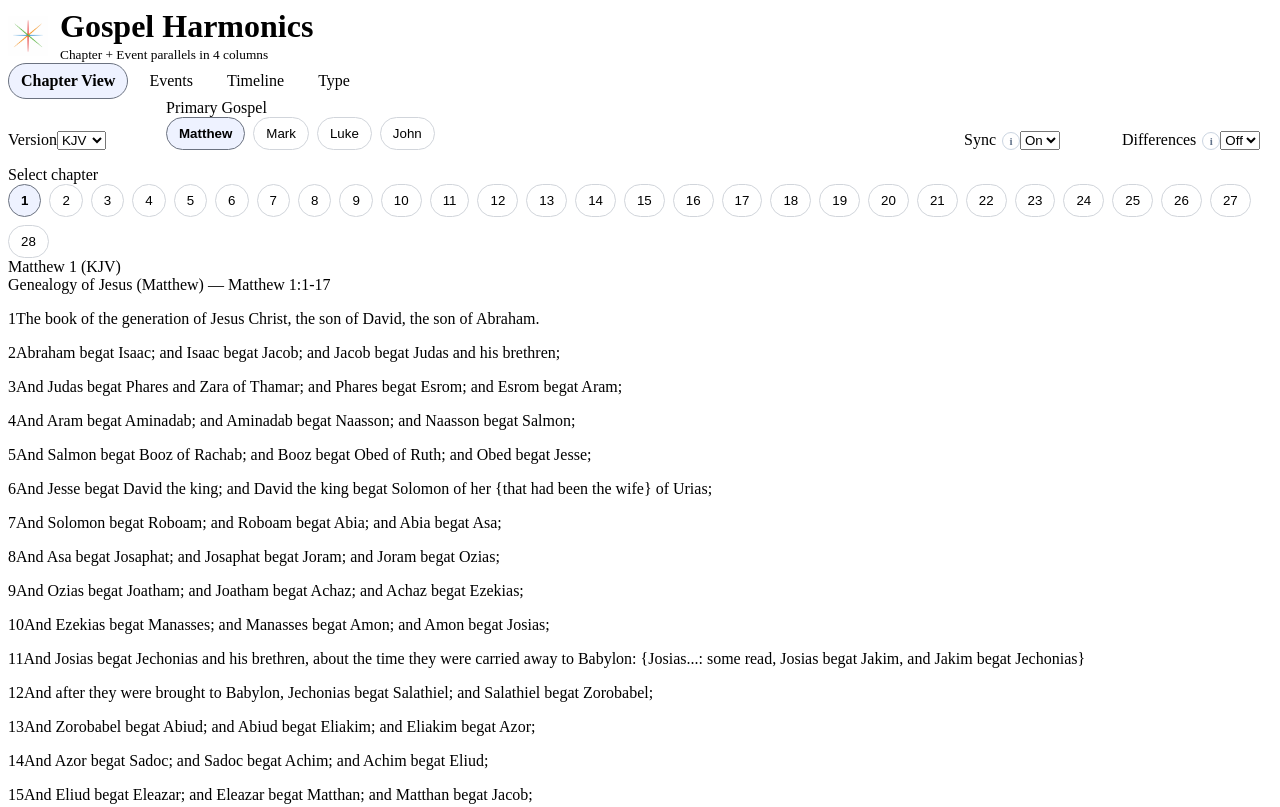
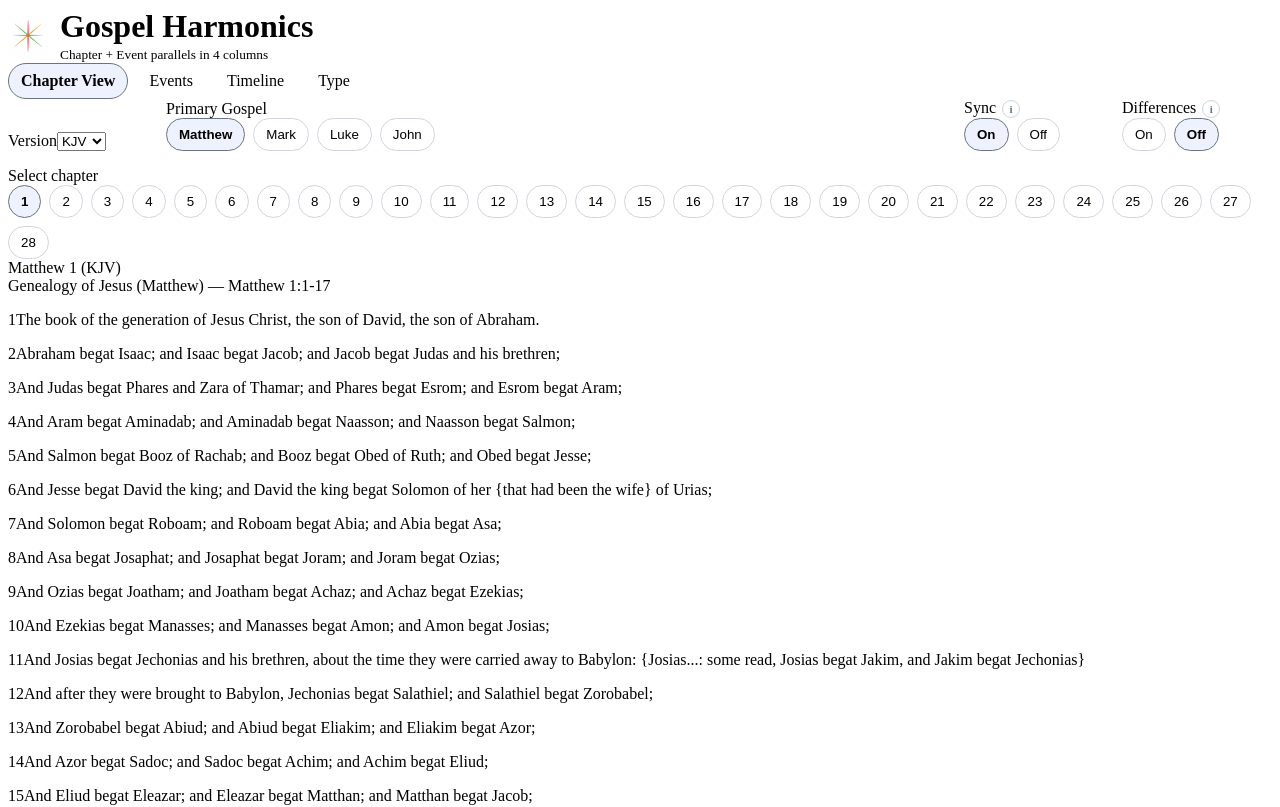
Before and after one commit to DaveRJ-AI/Gospel-Harmony, a React (Vite) app: page / in a window 1280 px wide. Shown: the top 807 px of the page. Built offline with nearby package versions, Linux system fonts and the light colour scheme; the HTML template or start-up script is replaced by a standard one.

Commit message:
toggle sync button

```diff
--- a/src/pages/ChapterView.tsx
+++ b/src/pages/ChapterView.tsx
@@ -100,6 +100,25 @@ function InlineInfo({
     >
       i
     </span>
+  );
+}
+
+function TogglePills({
+  value,
+  onChange,
+}: {
+  value: boolean;
+  onChange: (next: boolean) => void;
+}) {
+  return (
+    <div style={{ display: "flex", gap: 8, flexWrap: "wrap" }}>
+      <SelectionPill active={value} onClick={() => onChange(true)}>
+        On
+      </SelectionPill>
+      <SelectionPill active={!value} onClick={() => onChange(false)}>
+        Off
+      </SelectionPill>
+    </div>
   );
 }
 
@@ -322,10 +341,7 @@ export default function ChapterView() {
                   description="Keeps the same story aligned across the parallel columns as you move through the primary column."
                 />
               </label>
-              <select value={enableSync ? "on" : "off"} onChange={(e) => setEnableSync(e.target.value === "on")}>
-                <option value="on">On</option>
-                <option value="off">Off</option>
-              </select>
+              <TogglePills value={enableSync} onChange={setEnableSync} />
             </div>
 
             <div style={{ minWidth: 150 }}>
@@ -336,13 +352,7 @@ export default function ChapterView() {
                   description="Highlights words in an active parallel passage that do not appear in the active primary passage."
                 />
               </label>
-              <select
-                value={showDifferences ? "on" : "off"}
-                onChange={(e) => setShowDifferences(e.target.value === "on")}
-              >
-                <option value="off">Off</option>
-                <option value="on">On</option>
-              </select>
+              <TogglePills value={showDifferences} onChange={setShowDifferences} />
             </div>
           </div>
 
```
